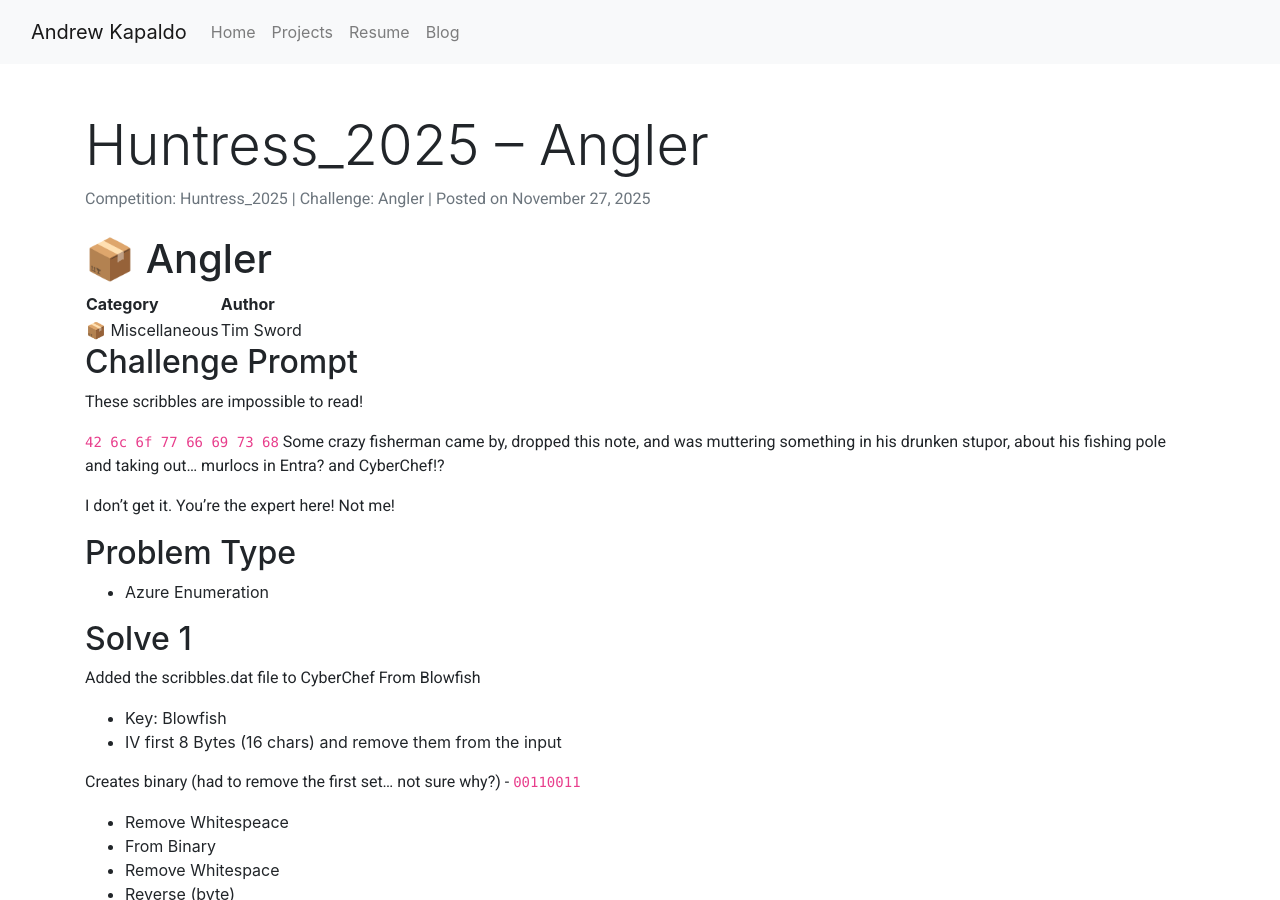
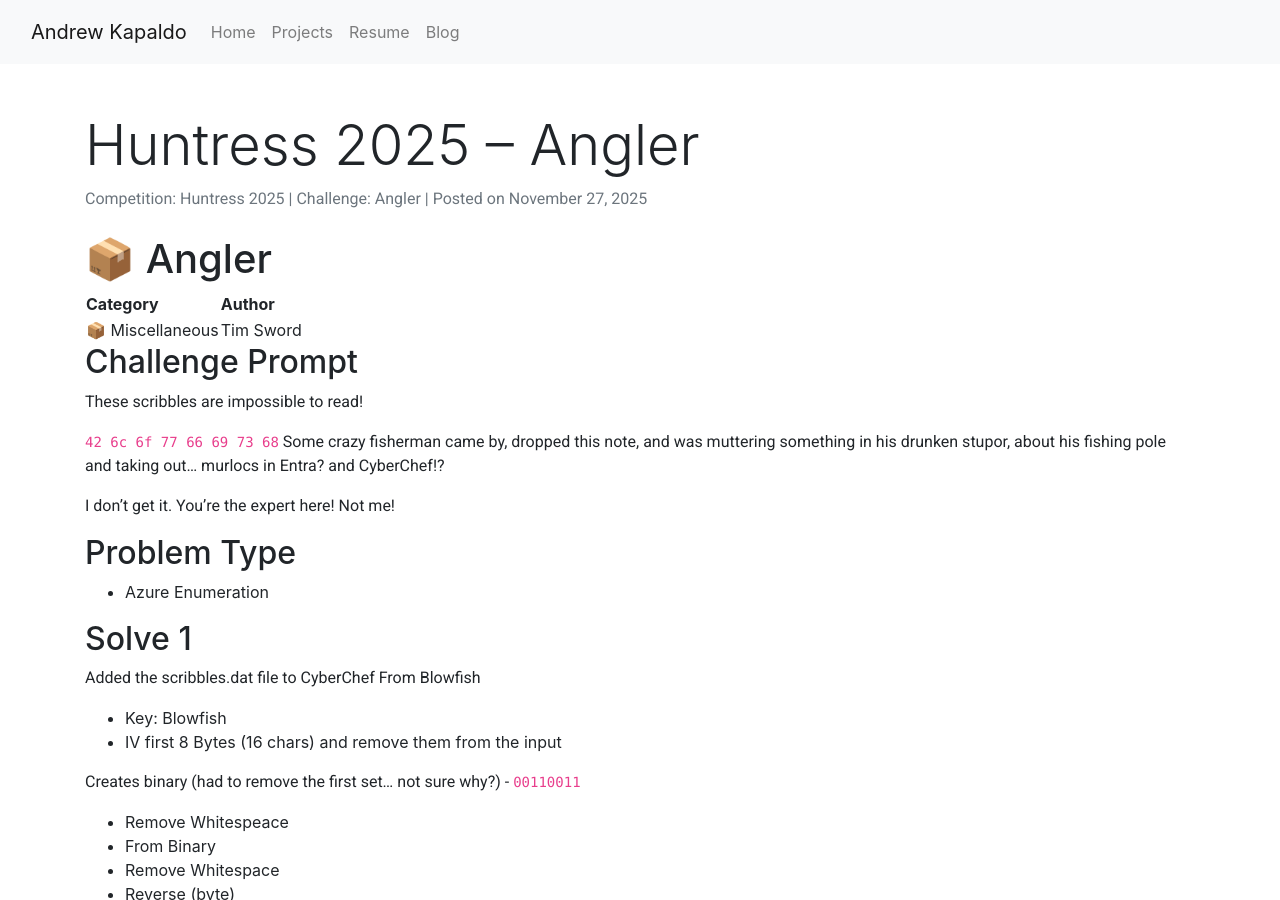
Before and after one commit to AKapaldo/akapaldo.github.io, a Jekyll site: the page built from _posts/ctf/2025-11-27-Huntress_2025-Angler.md, in a window 1280 px wide and 900 px high. Built offline with Jekyll 4.4.1, drawn with Linux system fonts in a browser that asks for light colours; part of the change alters nothing that is shown.

```diff
--- a/_posts/ctf/2025-11-27-Huntress_2025-Angler.md
+++ b/_posts/ctf/2025-11-27-Huntress_2025-Angler.md
@@ -1,9 +1,14 @@
 ---
-title: "Huntress_2025 – Angler"
+title: "Huntress 2025 – Angler"
 layout: post
-competition: Huntress_2025
+competition: Huntress 2025
 challenge: Angler
+tags:
+  - Huntress
+  - 2025
+  - Miscellaneous
 ---
+
 
 # 📦 Angler
 
```
